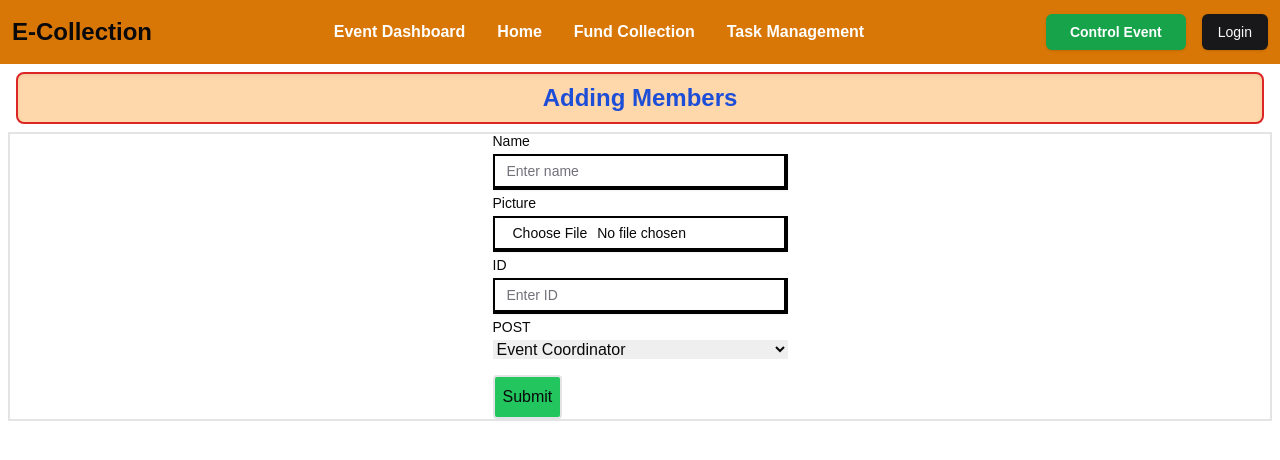
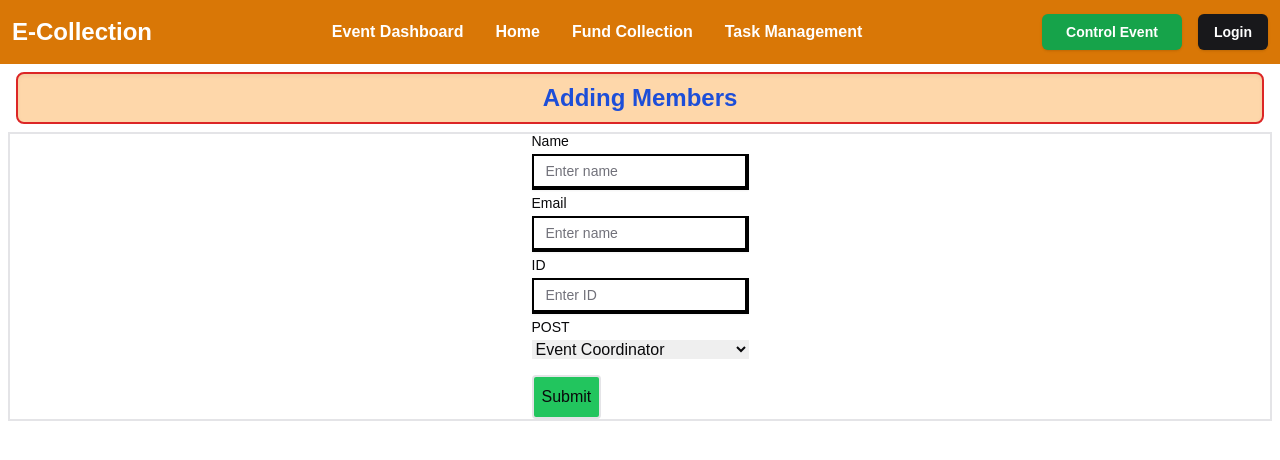
Before and after one commit to pappu-DD/e-collection, a Next.js app: page /controlEvent/volunteer/add-member in a window 1280 px wide. Shown: the top 460 px of the page. Built offline with nearby package versions, Linux system fonts and the light colour scheme; no server answers.

Commit message:
user authentication added

```diff
--- /dev/null
+++ b/app/(auth)/sign-in/[[...sign-in]]/page.jsx
@@ -0,0 +1,9 @@
+import { SignIn } from "@clerk/nextjs";
+
+export default function Page() {
+  return (
+    <div className="flex justify-center mt-6">
+      <SignIn />
+    </div>
+  );
+}
--- /dev/null
+++ b/app/(auth)/sign-up/[[...sign-up]]/page.jsx
@@ -0,0 +1,9 @@
+import { SignUp } from "@clerk/nextjs";
+
+export default function Page() {
+  return (
+    <div className="flex justify-center mt-6">
+      <SignUp />
+    </div>
+  );
+}
--- a/app/component/header.tsx
+++ b/app/component/header.tsx
@@ -1,19 +1,20 @@
 "use client";
 import { Button } from "@/components/ui/button";
-import { Toggle } from "@radix-ui/react-toggle";
 import Link from "next/link";
 import { useState } from "react";
 import { TiThMenuOutline } from "react-icons/ti";
-import { X } from "lucide-react"; // Close icon for mobile menu
+import { X } from "lucide-react";
+import { UserButton, useUser } from "@clerk/nextjs";
 
 export default function Header() {
   const [isOpen, setIsOpen] = useState(false);
+  const { isSignedIn, isLoaded } = useUser(); // Get authentication state
 
   return (
     <nav className="bg-amber-600 p-3">
       <div className="flex justify-between items-center">
         {/* Logo */}
-        <h1 className="text-2xl font-extrabold">E-Collection</h1>
+        <h1 className="text-2xl font-extrabold text-white">E-Collection</h1>
 
         {/* Desktop Menu (Hidden on mobile) */}
         <ul className="hidden md:flex space-x-4">
@@ -38,7 +39,17 @@ export default function Header() {
               Control Event
             </Link>
           </Button>
-          <Button>Login</Button>
+
+          {/* Conditional Login/User Button */}
+          {!isLoaded ? null : isSignedIn ? (
+            <UserButton />
+          ) : (
+            <Button>
+              <Link href="/sign-in" className="text-white font-bold">
+                Login
+              </Link>
+            </Button>
+          )}
         </div>
 
         {/* Mobile Menu Button */}
@@ -51,25 +62,55 @@ export default function Header() {
       {isOpen && (
         <div className="absolute top-16 left-0 w-full bg-amber-700 md:hidden">
           <ul className="flex flex-col items-center py-4 space-y-4">
-            <Link href="/event-dashboard" className="text-white font-bold" onClick={() => setIsOpen(false)}>
+            <Link
+              href="/event-dashboard"
+              className="text-white font-bold"
+              onClick={() => setIsOpen(false)}
+            >
               Event Dashboard
             </Link>
-            <Link href="/home" className="text-white font-bold" onClick={() => setIsOpen(false)}>
+            <Link
+              href="/home"
+              className="text-white font-bold"
+              onClick={() => setIsOpen(false)}
+            >
               Home
             </Link>
-            <Link href="/fund-collection" className="text-white font-bold" onClick={() => setIsOpen(false)}>
+            <Link
+              href="/fund-collection"
+              className="text-white font-bold"
+              onClick={() => setIsOpen(false)}
+            >
               Fund Collection
             </Link>
-            <Link href="/task-management" className="text-white font-bold" onClick={() => setIsOpen(false)}>
+            <Link
+              href="/task-management"
+              className="text-white font-bold"
+              onClick={() => setIsOpen(false)}
+            >
               Task Management
             </Link>
+
             {/* Buttons inside Mobile Menu */}
-            <Button className="bg-green-600 w-full" onClick={() => setIsOpen(false)}>
+            <Button
+              className="bg-green-600 w-full"
+              onClick={() => setIsOpen(false)}
+            >
               <Link href="/controlEvent" className="p-2 text-white font-bold">
                 Control Event
               </Link>
             </Button>
-            <Button className="w-full">Login</Button>
+
+            {/* Conditional Login/User Button */}
+            {!isLoaded ? null : isSignedIn ? (
+              <UserButton />
+            ) : (
+              <Button onClick={() => setIsOpen(false)}>
+                <Link href="/sign-in" className="text-white font-bold">
+                  Login
+                </Link>
+              </Button>
+            )}
           </ul>
         </div>
       )}
--- a/app/controlEvent/page.jsx
+++ b/app/controlEvent/page.jsx
@@ -26,5 +26,6 @@ export default function controlEvent() {
         </TabsContent>
       </Tabs>
     </div>
+
   );
 }
--- a/app/controlEvent/volunteer/add-member/page.jsx
+++ b/app/controlEvent/volunteer/add-member/page.jsx
@@ -57,14 +57,21 @@ export default function AddMembers() {
               placeholder="Enter name"
               onChange={(e) => handleInputChange(e.target.name, e.target.value)}
             />
+            <Label htmlFor="email">Email</Label>
+            <Input
+              name="email"
+              type="email"
+              placeholder="Enter name"
+              onChange={(e) => handleInputChange(e.target.name, e.target.value)}
+            />
 
             {/* Picture Input */}
-            <Label htmlFor="picture">Picture</Label>
+            {/* <Label htmlFor="picture">Picture</Label>
             <Input
               id="picture"
               type="file"
               onChange={(e) => handleInputChange("picture", e.target.files[0])}
-            />
+            /> */}
 
             {/* ID Input */}
             <Label htmlFor="id">ID</Label>
--- a/app/layout.tsx
+++ b/app/layout.tsx
@@ -2,6 +2,8 @@ import type { Metadata } from "next";
 import { Geist, Geist_Mono } from "next/font/google";
 import "./globals.css";
 import Header from "./component/header";
+import { ClerkProvider } from '@clerk/nextjs'
+
 
 const geistSans = Geist({
   variable: "--font-geist-sans",
@@ -24,13 +26,15 @@ export default function RootLayout({
   children: React.ReactNode;
 }>) {
   return (
+    <ClerkProvider>
       <html lang="en">
         <body
           className={`${geistSans.variable} ${geistMono.variable} antialiased`}
         >
-        <Header/>
+          <Header />
           {children}
         </body>
       </html>
+    </ClerkProvider>
   );
 }
--- /dev/null
+++ b/configs/db.js
@@ -0,0 +1,3 @@
+import { drizzle } from 'drizzle-orm/neon-http';
+
+export const db = drizzle(process.env.NEXT_PUBLIC_DATABASE_URL);
--- a/package.json
+++ b/package.json
@@ -9,6 +9,8 @@
     "lint": "next lint"
   },
   "dependencies": {
+    "@clerk/nextjs": "^6.12.2",
+    "@neondatabase/serverless": "^0.10.4",
     "@radix-ui/react-dialog": "^1.1.6",
     "@radix-ui/react-label": "^2.1.2",
     "@radix-ui/react-slot": "^1.1.2",
@@ -21,6 +23,7 @@
     "formidable": "^3.5.2",
     "fs": "^0.0.1-security",
     "lucide-react": "^0.475.0",
+    "mongoose": "^8.11.0",
     "next": "15.1.7",
     "pg": "^8.13.3",
     "react": "^19.0.0",
@@ -38,6 +41,7 @@
     "drizzle-kit": "^0.30.5",
     "postcss": "^8",
     "tailwindcss": "^3.4.1",
+    "tsx": "^4.19.3",
     "typescript": "^5"
   }
 }
```
Also changed, not shown: configs/schema.js (added, +8 -0 lines), drizzle.config.ts (added, +10 -0 lines), middleware.js (added, +16 -0 lines), 1 other file (tests, documents, lock files or other folders). Lines whose indentation alone changed are shown as unchanged.
